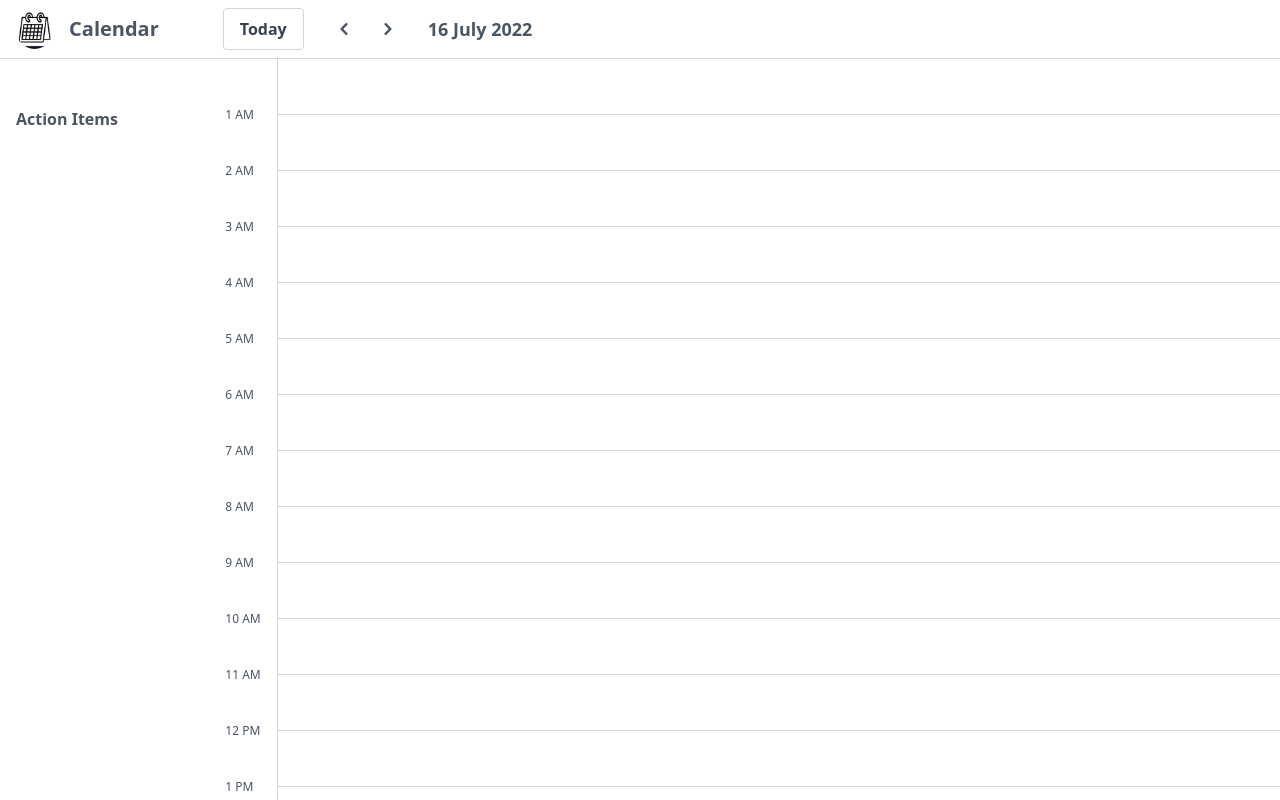
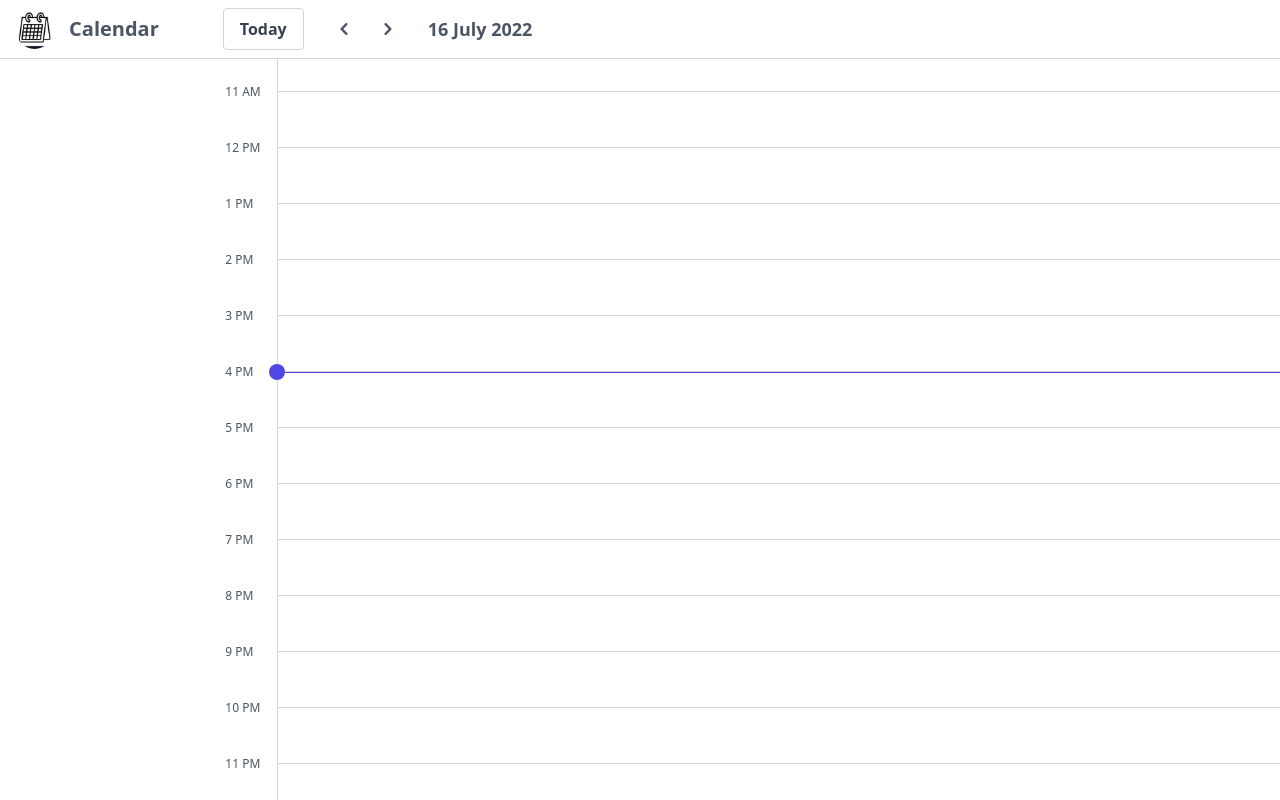
Before and after one commit to gouthamrangarajan/reactjs, a Next.js app in the folder full-calendar-events/: page /day in a window 1280 px wide. Built offline with nearby package versions, Linux system fonts and the light colour scheme.

Commit message:
resize progress in day view

```diff
--- /dev/null
+++ b/full-calendar-events/components/Day/Block.tsx
@@ -0,0 +1,39 @@
+import { closestIndexTo } from "date-fns";
+import { LegacyRef, useEffect, useRef, useState } from "react";
+import useCalendar from "../../hooks/useCalendar";
+import { getDateTimeArrayFromTimeArray } from "../../util";
+import CalendarEvent from "./CalendarEvent";
+
+function Block({ time, index }: BlockPropsType) {
+    let el = useRef<HTMLDivElement>();
+    let { currDayOfTheMonth, currMonthIndex, currYear } = useCalendar();
+    let [showCalendarEvent, setShowCalendarEvent] = useState(false);
+
+    useEffect(() => {
+        let allDateTime = getDateTimeArrayFromTimeArray(currYear, currMonthIndex, currDayOfTheMonth);
+        let indClosest = closestIndexTo(new Date(), allDateTime);
+        if (index == indClosest && el.current && new Date().getDate() == allDateTime[index].getDate()) {
+            el.current.scrollIntoView({ behavior: 'smooth', block: "center" });
+            setShowCalendarEvent(true);
+        }
+        // else if (time == "9 AM" && new Date().getDate() != allDateTime[index].getDate()) {
+        //     el.current?.scrollIntoView({ behavior: 'smooth', block: "center" });
+        //     setShowCalendarEvent(true);
+        // }
+
+    }, [index, currDayOfTheMonth, currMonthIndex, currYear, time]);
+
+    return (
+        <div className="flex-1 border-l border-b border-gray-300 h-14"
+            ref={el as LegacyRef<HTMLDivElement>}>
+            {showCalendarEvent && <CalendarEvent time={time} index={index}></CalendarEvent>}
+        </div>
+    )
+}
+
+type BlockPropsType = {
+    time: string;
+    index: number
+}
+
+export default Block
--- /dev/null
+++ b/full-calendar-events/components/Day/CalendarEvent.tsx
@@ -0,0 +1,44 @@
+import { motion, PanInfo, useMotionValue } from "framer-motion"
+import { useCallback, useState } from "react"
+import { calculateTimeRange } from "../../util";
+
+function CalendarEvent({ time, index }: CalendarEventPropsType) {
+    let [timeRange, setTimeRange] = useState("");
+    const itemHeight = useMotionValue(1);
+
+    const handleDrag = useCallback((ev: MouseEvent | TouchEvent, info: PanInfo) => {
+        let newHeight = itemHeight.get() + info.delta.y;
+        itemHeight.set(newHeight);
+        let calculatedTimeRange = calculateTimeRange(newHeight, time, index);
+        if (calculatedTimeRange != time)
+            setTimeRange(calculatedTimeRange);
+
+    }, [index, time, itemHeight]);
+
+    return (
+        <motion.div className="absolute -top-2 left-14 w-full flex items-start" layout>
+            <motion.div className="p-2 rounded-full bg-indigo-600 cursor-n-resize" layout="position"
+                drag="y"
+                dragConstraints={{ top: 0, left: 0, right: 0, bottom: 0 }}
+                dragElastic={0}
+                dragMomentum={false}
+                onDrag={handleDrag}
+                onDragEnd={() => {
+
+                }}
+                onDragStart={() => {
+
+                }}
+            ></motion.div>
+            <motion.div style={{ height: itemHeight }}
+                className={`bg-indigo-600 flex-1 rounded mt-2 -z-10 text-white ${timeRange != "" ? "py-1 px-3 " : ""}`}>
+                {timeRange && <span className="text-sm">{timeRange}</span>}
+            </motion.div>
+        </motion.div>
+    )
+}
+type CalendarEventPropsType = {
+    time: string;
+    index: number;
+}
+export default CalendarEvent
--- a/full-calendar-events/components/Day/index.tsx
+++ b/full-calendar-events/components/Day/index.tsx
@@ -2,21 +2,19 @@
 import { moveNext, movePrev } from "../../animation";
 import useCalendar from "../../hooks/useCalendar";
 import { TIME_ARRAY } from "../../model";
+import Block from "./Block";
 
 function Index() {
-
     let { currDayOfTheMonth, prevDayOftheMonth, currMonthIndex, prevMonthIndex } = useCalendar();
 
     return (
         <>
-            {TIME_ARRAY.map(el => (
-                <motion.div className="flex w-full items-start" key={`${currDayOfTheMonth}_${el}`}
+            {TIME_ARRAY.map((el, ind) => (
+                <motion.div className="flex w-full items-start relative" key={`${currDayOfTheMonth}_${el}`}
                     variants={prevDayOftheMonth < currDayOfTheMonth || prevMonthIndex < currMonthIndex ? moveNext : movePrev}
                     initial="initial" animate="animate">
                     <span className="text-gray-600 text-xs px-3 -mt-2 w-16">{el}</span>
-                    <div className="flex-1 border-l border-b border-gray-300 h-14">
-
-                    </div>
+                    <Block time={el} index={ind}></Block>
                 </motion.div>
             ))}
         </>
--- a/full-calendar-events/components/Month/index.tsx
+++ b/full-calendar-events/components/Month/index.tsx
@@ -6,6 +6,7 @@
 import { calendarEventType } from "../../model";
 import CalendarEvent from "./CalendarEvent";
 import Td from "./Block";
+import { compareAsc } from "date-fns";
 
 
 function Index() {
@@ -55,5 +56,13 @@
         yr == el.date.getFullYear() && monthIdx == el.date.getMonth() && date == el.date.getDate()
     );
     ft = [...ft];
-    return ft.sort((a, b) => a > b ? 1 : -1);
+    return ft.sort((a, b) => {
+        if (a.date && b.date)
+            return compareAsc(a.date, b.date);
+        else if (a.date)
+            return 1;
+        else if (b.date)
+            return -1;
+        return 0;
+    });
 }
--- a/full-calendar-events/package.json
+++ b/full-calendar-events/package.json
@@ -10,6 +10,7 @@
   },
   "dependencies": {
     "@heroicons/react": "^1.0.6",
+    "date-fns": "^2.28.0",
     "framer-motion": "^6.5.1",
     "next": "12.2.2",
     "react": "18.2.0",
--- a/full-calendar-events/util.ts
+++ b/full-calendar-events/util.ts
@@ -1 +1,47 @@
-export const getDateInStringFormat = (dt: Date): string => `${dt.getFullYear()}-${dt.getMonth() + 1}-${dt.getDate()}`
+import { compareAsc } from "date-fns";
+import { TIME_ARRAY } from "./model"
+
+export const getDateTimeArrayFromTimeArray = (year: number, monthIndex: number, dayOfTheMonth: number): Array<Date> => {
+    let ret = TIME_ARRAY.map(el => {
+        if (el == '')
+            return new Date(year, monthIndex, dayOfTheMonth, 0, 0, 0);
+        else if (el.includes('AM'))
+            return new Date(year, monthIndex, dayOfTheMonth, parseInt(el.replace('AM', '')), 0, 0);
+        else {
+            let hrs = parseInt(el.replace('PM', ''));
+            if (hrs < 12)
+                hrs = hrs + 12;
+            return new Date(year, monthIndex, dayOfTheMonth, hrs, 0, 0);
+        }
+    });
+    return ret.sort(compareAsc);
+}
+
+export const calculateTimeRange = (totalHeight: number, currTime: string, currIndex: number): string => {
+    //height 56 is one hour
+    //every fifteen minute is 56/4~14
+    let totalNumberOfFifteenMinutes = Math.floor(totalHeight / 14);
+    let totalNumberOfHours = Math.floor(totalNumberOfFifteenMinutes / 4);
+    let timeRange = currTime;
+    let endHours = currTime;
+    if (totalNumberOfHours > 0) {
+        totalNumberOfFifteenMinutes = totalNumberOfFifteenMinutes - (totalNumberOfHours * 4);
+        endHours = TIME_ARRAY[currIndex + totalNumberOfHours];
+    }
+    let minutes = "";
+    if (totalNumberOfFifteenMinutes > 0)
+        minutes = "15";
+    if (totalNumberOfFifteenMinutes > 1)
+        minutes = "30";
+    if (totalNumberOfFifteenMinutes > 2)
+        minutes = "45";
+    let isAMInEndHours = endHours.includes("AM") ? true : false;
+    endHours = endHours.replace("AM", "").replace("PM", "").trim();
+    if (minutes != "")
+        timeRange = `${timeRange} - ${endHours}:${minutes} ${isAMInEndHours ? "AM" : "PM"}`;
+    else {
+        if (timeRange != `${endHours} ${isAMInEndHours ? "AM" : "PM"}`)
+            timeRange = `${timeRange} - ${endHours} ${isAMInEndHours ? "AM" : "PM"}`;
+    }
+    return timeRange;
+}
```
Also changed, not shown: 1 other file (tests, documents, lock files or other folders).
